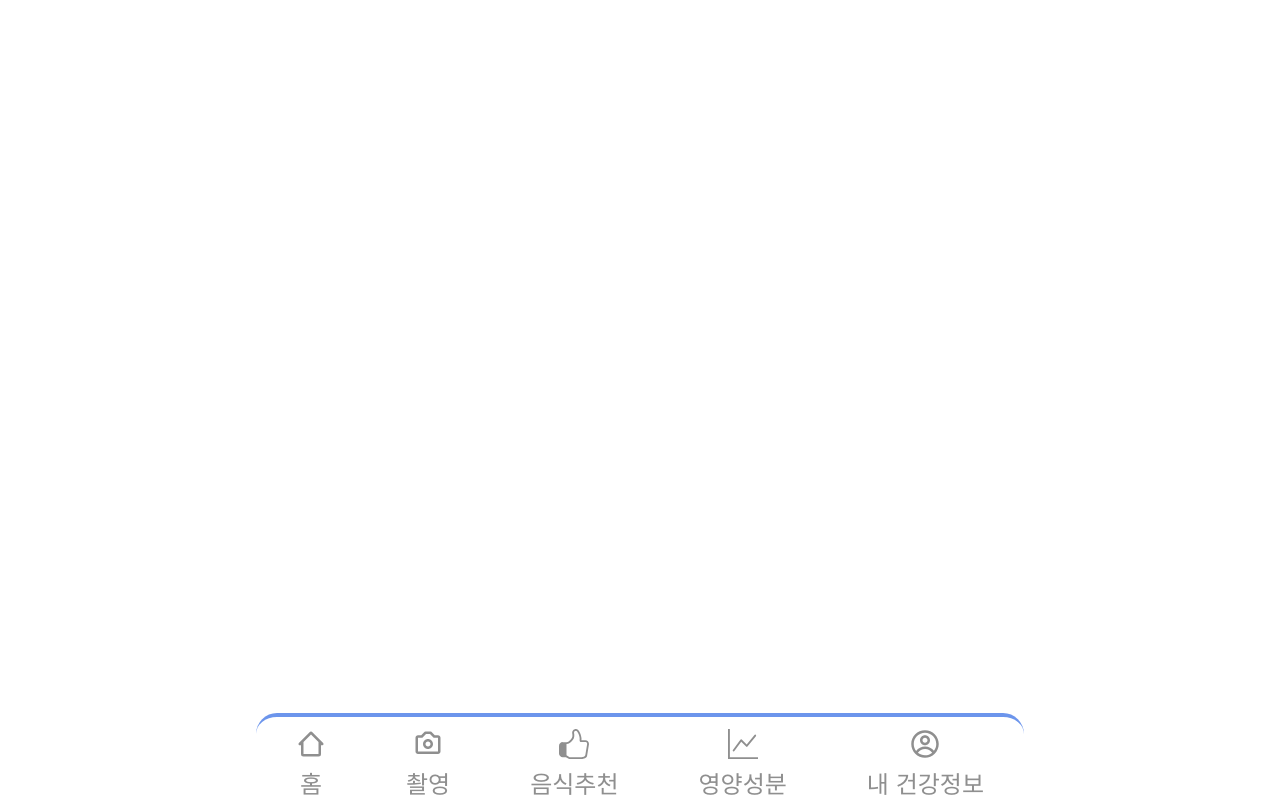
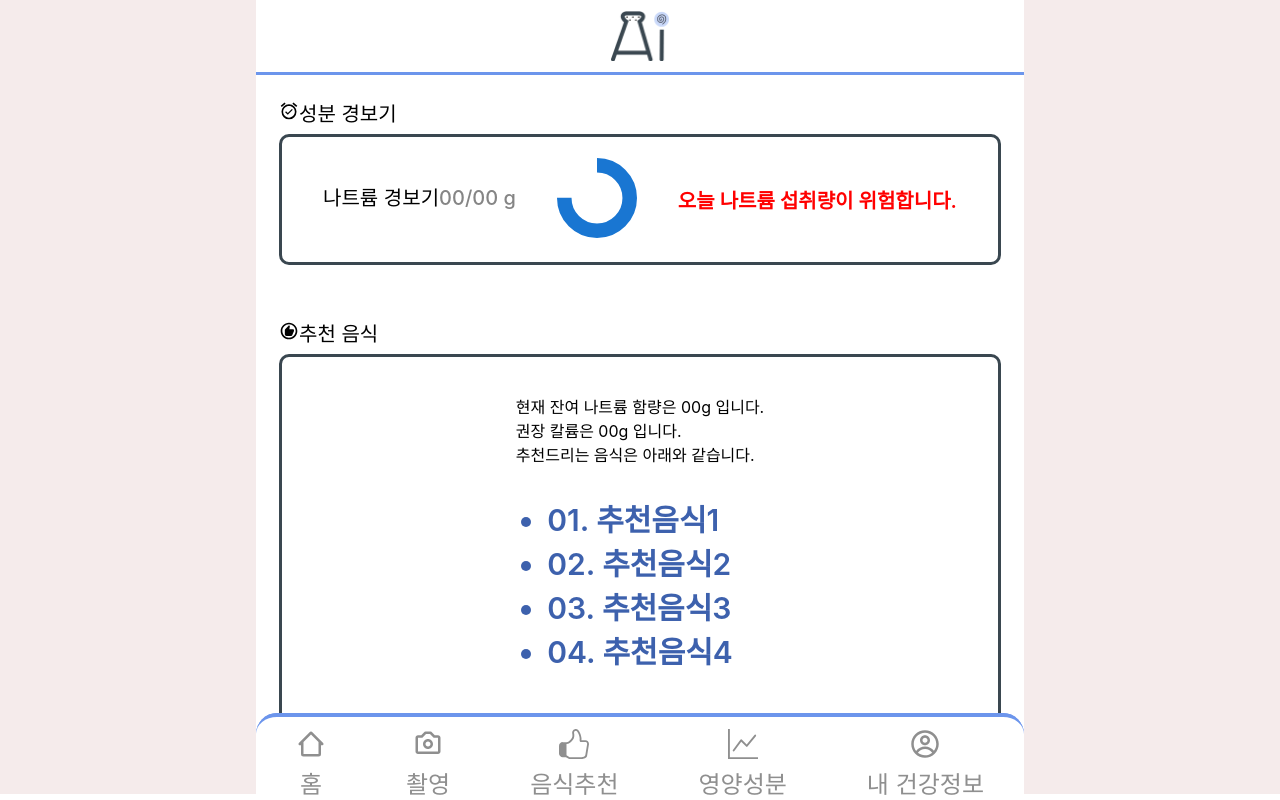
Before and after one commit to Capstone-AIjjadang/FE, a React (Create React App) app in the folder fe/: page /recommend in a window 1280 px wide. Built offline with nearby package versions, Linux system fonts and the light colour scheme.

Commit message:
[feat]음식추천
목데이터 아직 못 넣음

```diff
--- a/fe/src/App.js
+++ b/fe/src/App.js
@@ -1,7 +1,7 @@
 import Camera from './components/Camera';
 import Navigator from './components/Navigator';
 import { Routes, Route, useLocation } from 'react-router-dom';
-import Calendar from './components/Calendar';
+import FoodRecommend from './components/FoodRecommend';
 import Main from './components/Main';
 import './App.css';
 
@@ -14,7 +14,7 @@ function App() {
       <Routes>
         <Route path="/" element={<Main />} />
         <Route path="/camera" element={<Camera />} />
-        <Route path="/calendar" element={<Calendar />} />
+        <Route path="/recommend" element={<FoodRecommend />} />
       </Routes>
       {/* <Navigator /> */}
       {HideNavigator ? '' : <Navigator />}
--- a/fe/src/components/Calendar.js
+++ /dev/null
@@ -1,11 +0,0 @@
-import React from 'react';
-
-const Calendar = () => {
-    return (
-        <div>
-            캘린더 페이지
-        </div>
-    );
-};
-
-export default Calendar;
--- /dev/null
+++ b/fe/src/components/FoodRecommend.js
@@ -0,0 +1,49 @@
+import React from 'react';
+import Navigator from './Navigator';
+import style from '../css/FoodRecommend.module.css';
+import { MdOutlineAlarmOn, MdOutlineRecommend } from "react-icons/md";
+import { CircularProgress, CircularProgressWithLabel } from '@mui/material';
+
+const FoodRecommend = () => {
+    return (
+        <div className={style.container}>
+            <div className={style.header}>
+                <img src={"/imgs/Logo.png"} height="50px" />
+            </div>
+            <div className={style.Section_container}>
+                <div className={style.Section1}>
+                    <div className={style.title}><MdOutlineAlarmOn />성분 경보기</div>
+                    <div className={style.IngredientAlarm_container}>
+                        <div className={style.title}>
+                            나트륨 경보기
+                            <span >00/00 g</span>
+                        </div>
+                        <div className={style.CircularGraph}>
+                            <CircularProgress variant="determinate" value={75} size='80px' thickness={8} />
+                        </div>
+                        <span className={style.Alarm_direction}>
+                            오늘 나트륨 섭취량이 위험합니다.
+                        </span>
+                    </div>
+                </div>
+                <div className={style.Section2}>
+                    <div className={style.title}><MdOutlineRecommend />추천 음식</div>
+                    <div className={style.Recommend_container}>
+                        <div className={style.Rec_direction}>현재 잔여 나트륨 함량은 00g 입니다.<br />
+                            권장 칼륨은 00g 입니다.<br />
+                            추천드리는 음식은 아래와 같습니다.</div>
+                        <ul className={style.Rec_foods}>
+                            <li>01. 추천음식1</li>
+                            <li>02. 추천음식2</li>
+                            <li>03. 추천음식3</li>
+                            <li>04. 추천음식4</li>
+                        </ul>
+                    </div>
+                </div>
+            </div>
+            <Navigator />
+        </div>
+    );
+};
+
+export default FoodRecommend;
--- /dev/null
+++ b/fe/src/css/FoodRecommend.module.css
@@ -0,0 +1,74 @@
+.container {
+    background-color: white;
+    width: 60vw;
+}
+
+.header {
+    height: 72px;
+    display: flex;
+    justify-content: center;
+    align-items: center;
+    border-bottom: 3px solid #6C95EC;
+}
+
+.Section_container {
+    margin-top: 3%;
+    display: flex;
+    flex-direction: column;
+    align-items: center;
+}
+
+.title {
+    font-size: 20px;
+    margin-bottom: 1%;
+}
+
+.Section1 {
+    margin-bottom: 4%;
+    /* border: 3px solid #3A4750;
+    border-radius: 10px; */
+    width: 94%;
+}
+
+.IngredientAlarm_container {
+    display: flex;
+    align-items: center;
+    justify-content: space-evenly;
+
+    border: 3px solid #3A4750;
+    border-radius: 10px;
+    margin-bottom: 3%;
+    height: 125px;
+
+}
+
+.Alarm_direction {
+    color: red;
+    font-weight: 600;
+    font-size: 20px;
+}
+
+.Section2 {
+    margin-bottom: 4%;
+    /* border: 3px solid #3A4750;
+    border-radius: 10px; */
+    width: 94%;
+}
+
+.Recommend_container {
+    display: flex;
+    justify-content: center;
+    align-items: center;
+    flex-direction: column;
+    border: 3px solid #3A4750;
+    border-radius: 10px;
+    margin-bottom: 3%;
+    height: 382px;
+}
+
+.Rec_foods {
+    padding: 0;
+    color: #3D61AD;
+    font-weight: 600;
+    font-size: 30px;
+}
```
